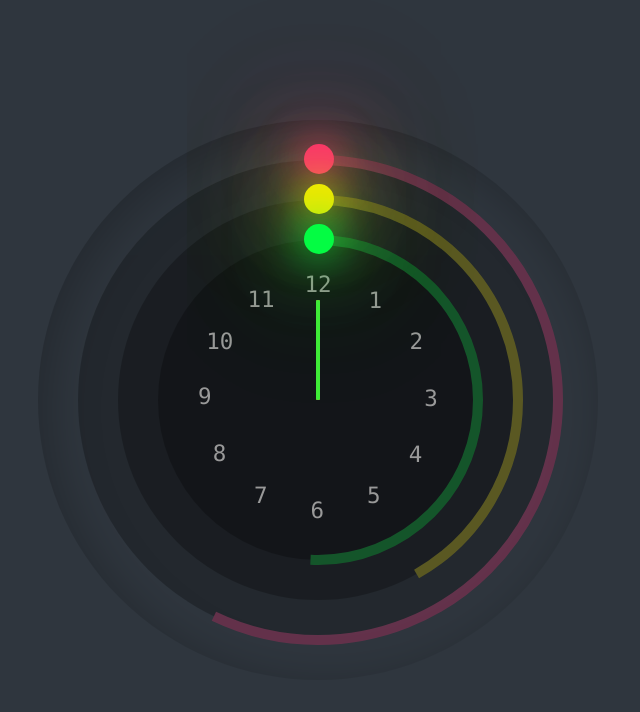
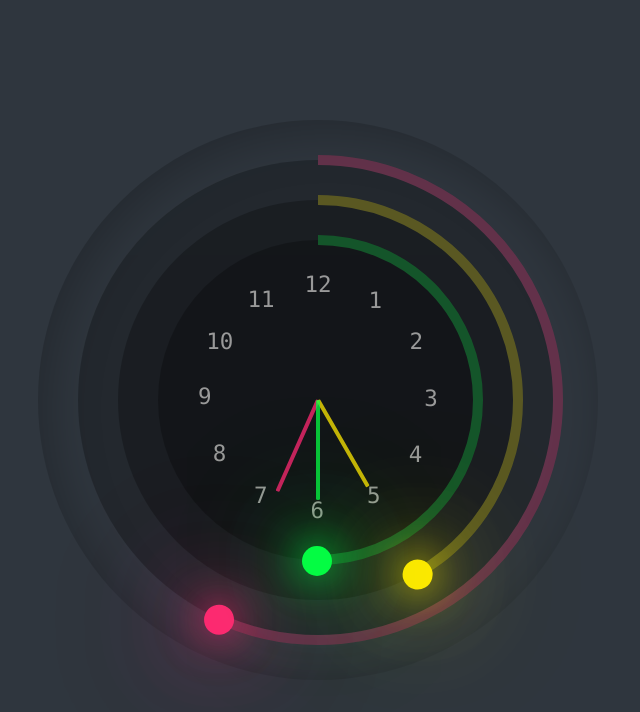
Before and after one commit to NouraAltuwaim/clockAnalog, a plain HTML site: page index.html in a window 1280 px wide. Shown: the whole page, without its empty margins (322-962 px from the left). Drawn offline with nearby package versions, Linux system fonts and the light colour scheme.

Commit message:
fix the html

```diff
--- a/index.html
+++ b/index.html
@@ -49,6 +49,7 @@
     <span style="--i:11;"><b>11</b></span>
     <span style="--i:12;"><b>12</b></span>
     </div>
+</div>
     </div>
     <script>
 
@@ -77,15 +78,15 @@
         ss.style.strokeDashoffset = 760- (760 * s) / 60;
         // 60 seconds
 
-        sec_dot.style.transform = `rotataZ(${s * 6}deg)`;
+        sec_dot.style.transform = `rotateZ(${s * 6}deg)`;
         // 360 / 60 seconds = 6
-        min_dot.style.transform = `rotataZ(${m * 6}deg)`;
+        min_dot.style.transform = `rotateZ(${m * 6}deg)`;
         // 360 / 60 seconds = 6
-        hr_dot.style.transform = `rotataZ(${h* 30}deg)`;
+        hr_dot.style.transform = `rotateZ(${h* 30}deg)`;
         // 360 / 30 hrs = 12
-        hr.style.transform = `rotataZ(${h * 30}deg)`;
-        mn.style.transform = `rotataZ(${m * 6}deg)`;
-        sc.style.transform = `rotataZ(${s * 6}deg)`;
+        hr.style.transform = `rotateZ(${h * 30}deg)`;
+        mn.style.transform = `rotateZ(${m * 6}deg)`;
+        sc.style.transform = `rotateZ(${s * 6}deg)`;
 
 
         })
```
